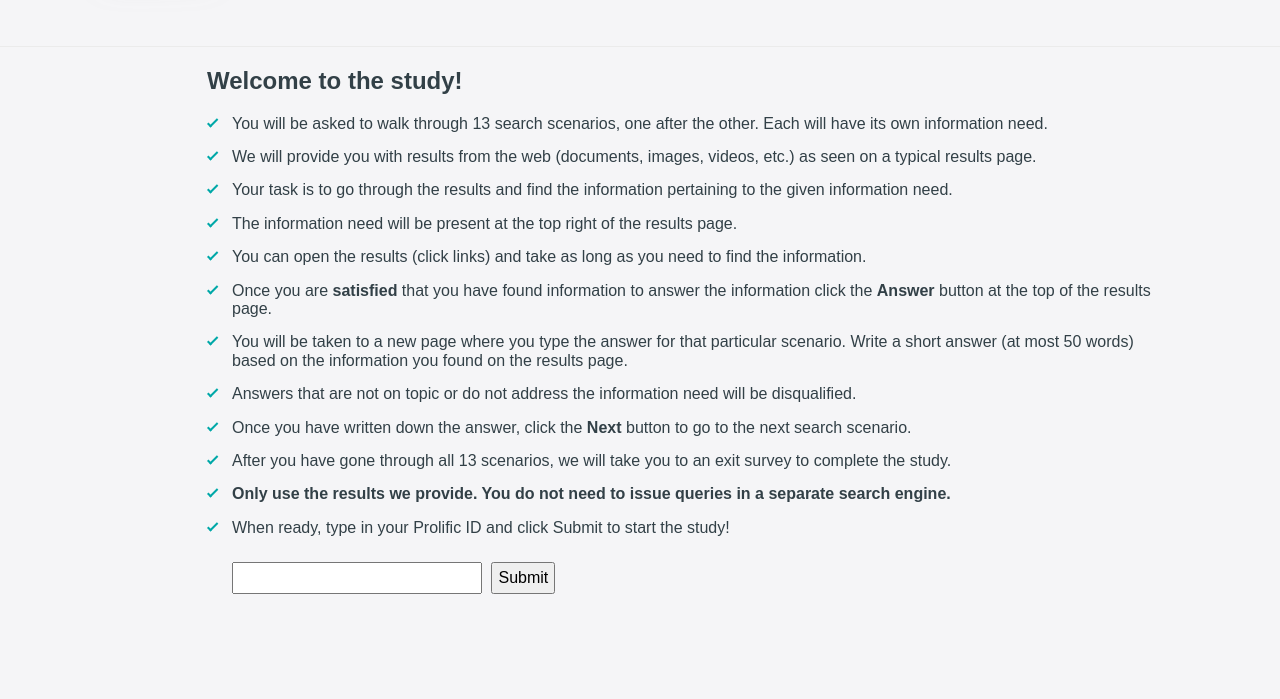
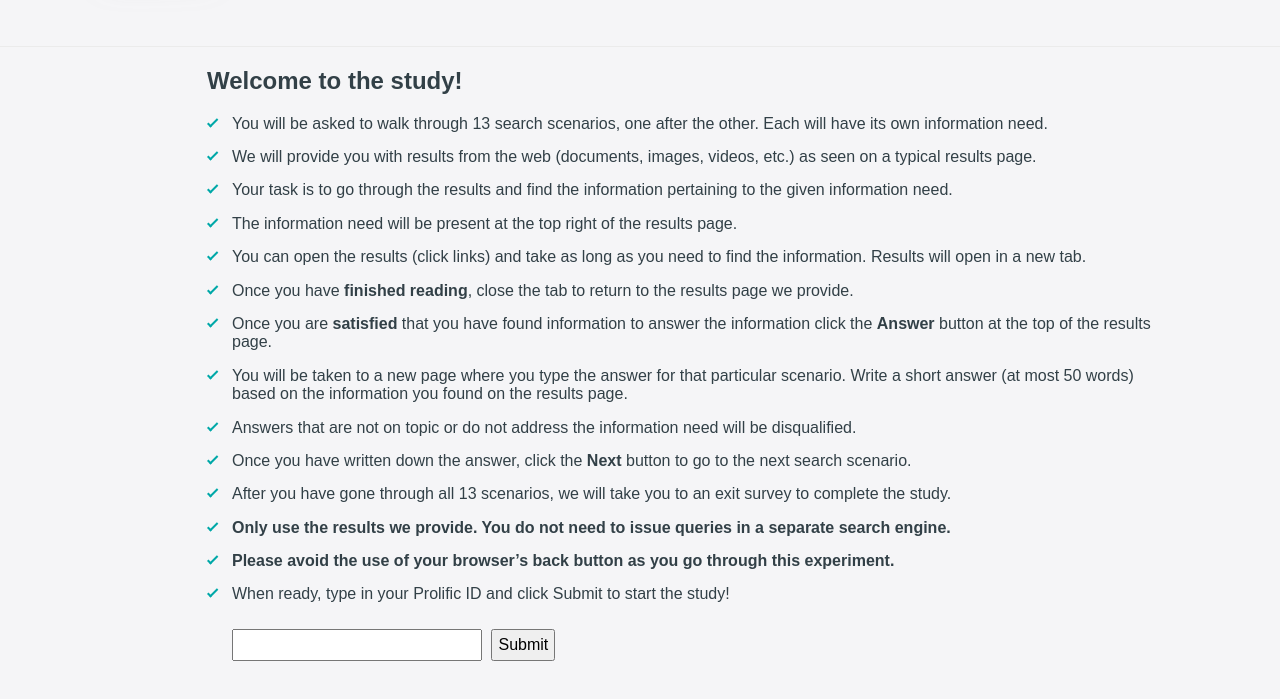
Before and after one commit to roynirmal/sigir2022-serp-reproducibility, a website: page standard/landing.html in a window 1280 px wide. Shown: the part 85-784 px from the top of the page. Drawn offline with Linux system fonts and the light colour scheme.

Commit message:
landing text

```diff
--- a/standard/landing.html
+++ b/standard/landing.html
@@ -47,13 +47,15 @@
                                 <li>We will provide you with results from the web (documents, images, videos, etc.) as seen on a typical results page.</li>
                                 <li>Your task is to go through the results and find the information pertaining to the given information need.</li>
                                 <li>The information need will be present at the top right of the results page.</li>
-                                <li>You can open the results (click links) and take as long as you need to find the information.</li>
+                                <li>You can open the results (click links) and take as long as you need to find the information. Results will open in a new tab.</li>
+                                <li>Once you have <strong>finished reading</strong>, close the tab to return to the results page we provide.</li>
                                 <li>Once you are <b>satisfied</b> that you have found information to answer the information click the <strong>Answer</strong> button at the top of the results page. </li>
                                 <li>You will be taken to a new page where you type the answer for that particular scenario. Write a short answer (at most 50 words) based on the information you found on the results page.</li>
                                 <li>Answers that are not on topic or do not address the information need will be disqualified.</li>
                                 <li>Once you have written down the answer, click the <strong>Next</strong> button to go to the next search scenario.</li>
                                 <li>After you have gone through all 13 scenarios, we will take you to an exit survey to complete the study.</li>
                                 <li><b>Only use the results we provide. You do not need to issue queries in a separate search engine.</b></li>
+                                <li><b>Please avoid the use of your browser’s back button as you go through this experiment.</b></li>
                                 <li>When ready, type in your Prolific ID and click Submit to start the study!
                                         <form method="GET" onsubmit="loader(this);" style="margin-top: 10px;">
                                             <input type="text" name="prolificID" style="width: 250px; line-height: 28px; padding: 0 5px 0 5px;" required />
```
